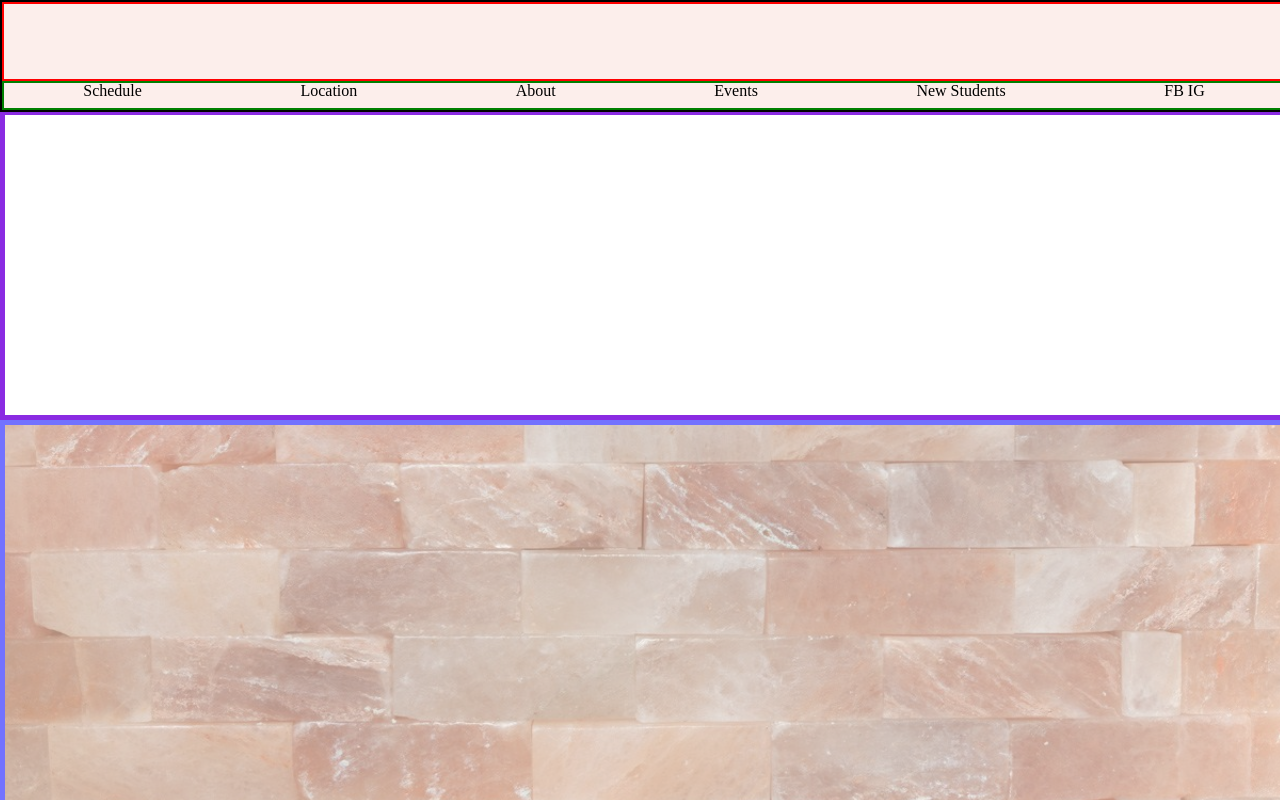
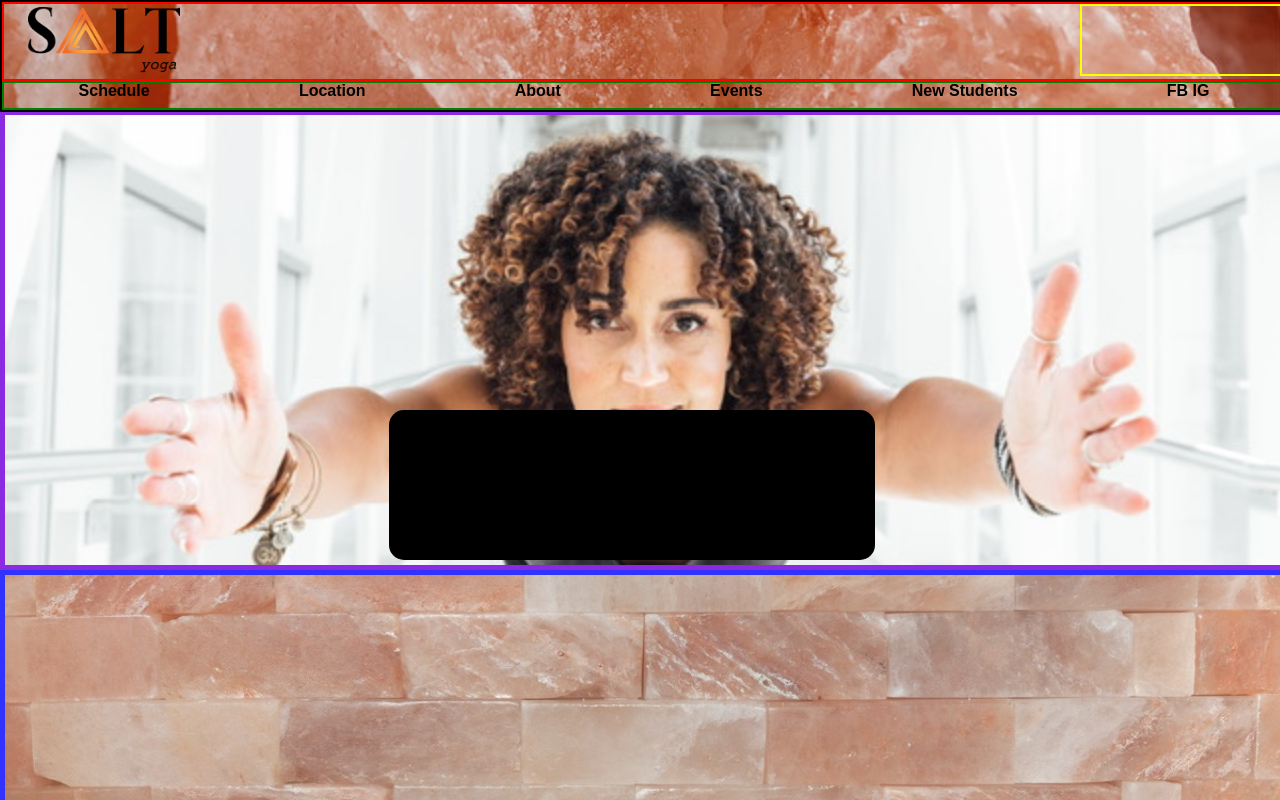
Before and after one commit to savisch/salt_yoga, a plain HTML site: page index.html in a window 1280 px wide. Shown: the top 800 px of the page. Drawn offline with Linux system fonts and the light colour scheme.

Commit message:
background images, splash div, logo

```diff
--- a/index.html
+++ b/index.html
@@ -10,8 +10,10 @@
 
     <!--HEADER-->
     <header>
-      <div class="heading"></div>
-      <!--<div class="linkout"></div>-->
+      <div class="heading">
+        <div class="logo"></div>
+        <div class="linkout"></div>
+      </div>
       <div class="nav">
         <nav class="desknav">
           <span>Schedule</span>
--- a/resources/css/style.css
+++ b/resources/css/style.css
@@ -1,10 +1,11 @@
-/*body {
-    background-color: rgba(241, 171, 154, 0.3);
+body {
+    font-family: arial, helvetica;
+    /*background-color: rgba(241, 171, 154, 0.3);
     background-image: url("../images/saltblockwall.jpg");
     background-size: cover;
     background-position: center;
-    opacity: 0.5;
-}*/
+    opacity: 0.5;*/
+}
 
 /* HEADER */
 header {
@@ -13,19 +14,43 @@ header {
     width: 100%;
     position: fixed;
     z-index: 10;
-    background-color: rgba(241, 171, 154, 0.2);
+    /*background-color:rgba(224, 103, 17, 0.986);*/
+    background-image: url("../images/saltrock.jpg");
+    background-size: cover;
+    background-position: center;
+    /*opacity: 0.99;*/
+    font-weight: bold;
 }
 
 .heading {
     border: 2px red solid;
     height: 75px;
     width: 100%;
+    display: flex;
+    flex-direction: row;
+    justify-content: space-between;
+}
+.heading .logo {
+    /*border:2px yellow solid;*/
+    width: 200px;
+    height: 68px;
+    position: relative;
+    top:3px;
+    background-image: url("../images/SaltLOGO.png");
+    background-size: contain;
+    background-position: center;
+    background-repeat: no-repeat;
+}
+.heading .linkout {
+    border: 2px yellow solid;
+    width: 200px;
+    height: 68px;
 }
 
 .nav {
     border: 2px green solid;
     height: 25px;
-    width: 100%
+    width: 100%;
 }
 
 .desknav {
@@ -39,9 +64,29 @@ header {
 .jumbotron {
     border: 5px blueviolet solid;
     width: 100%;
-    height: 300px;
+    height: 450px;
     position: relative;
     top: 110px;
+    background-image: url("../images/W3.jpg");
+    background-size: cover;
+    background-position: center;
+    display: flex;
+    flex-direction: column;
+
+}
+.bannersplash {
+    /*border: 2px red solid;*/
+    width: 38vw;
+    height: 150px;
+    position: relative;
+    top: 295px;
+    left: 30vw;
+    background-color: black;
+    border-radius:15px;
+
+
+
+
 }
 
 /* CONTENT */
@@ -54,7 +99,7 @@ header {
     background-image: url("../images/saltblockwall.jpg");
     background-size: cover;
     background-position: center;
-    opacity: 0.55;
+    opacity: 0.8;
 }
 
 /* FOOTER */
```
Also changed, not shown: resources/images/0.jpeg (added), resources/images/2018-1035-Salt Yoga LOGO - V2-FullColor-w-Gradients.jpg (added), resources/images/SaltLOGO.png (added), resources/images/SaltLOGO2.png (added), resources/images/W3.jpg (added), resources/images/banner.jpg (added), resources/images/salt.jpg (added), resources/images/saltrock.jpg (added).
